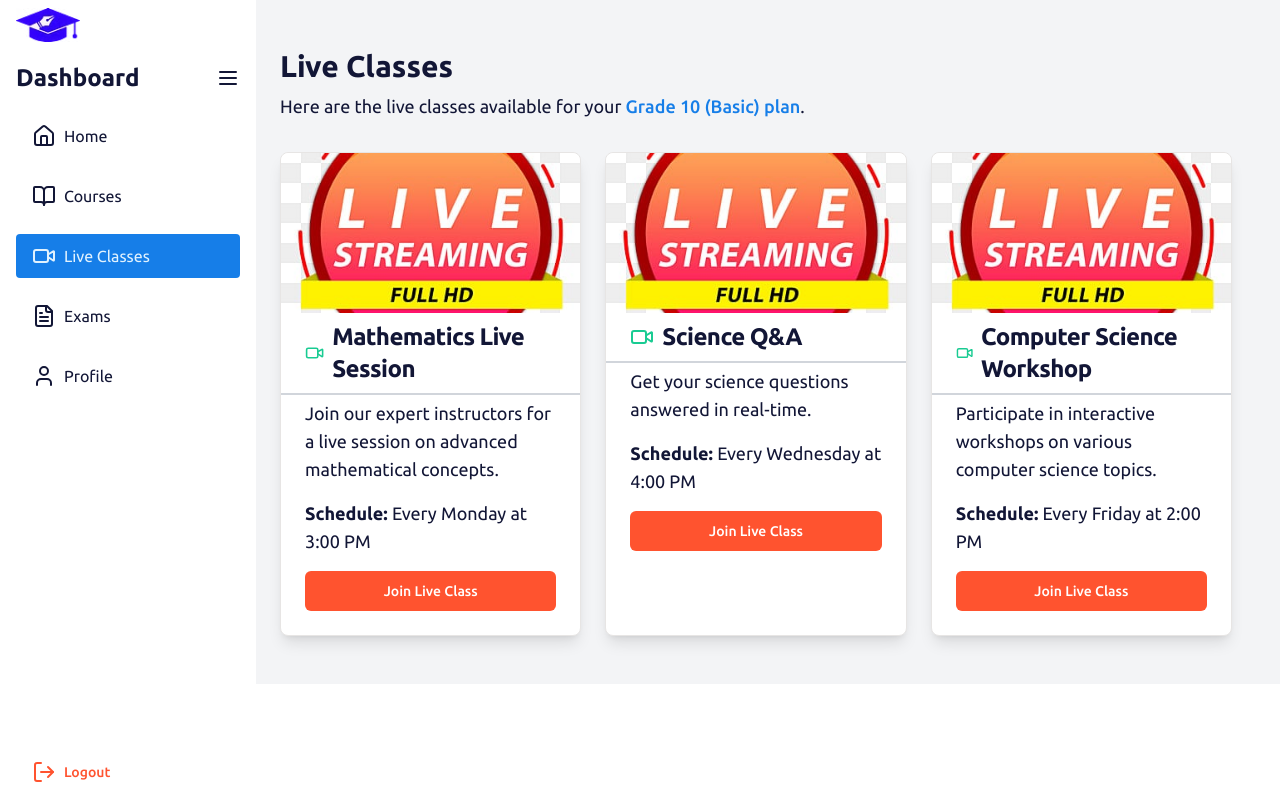
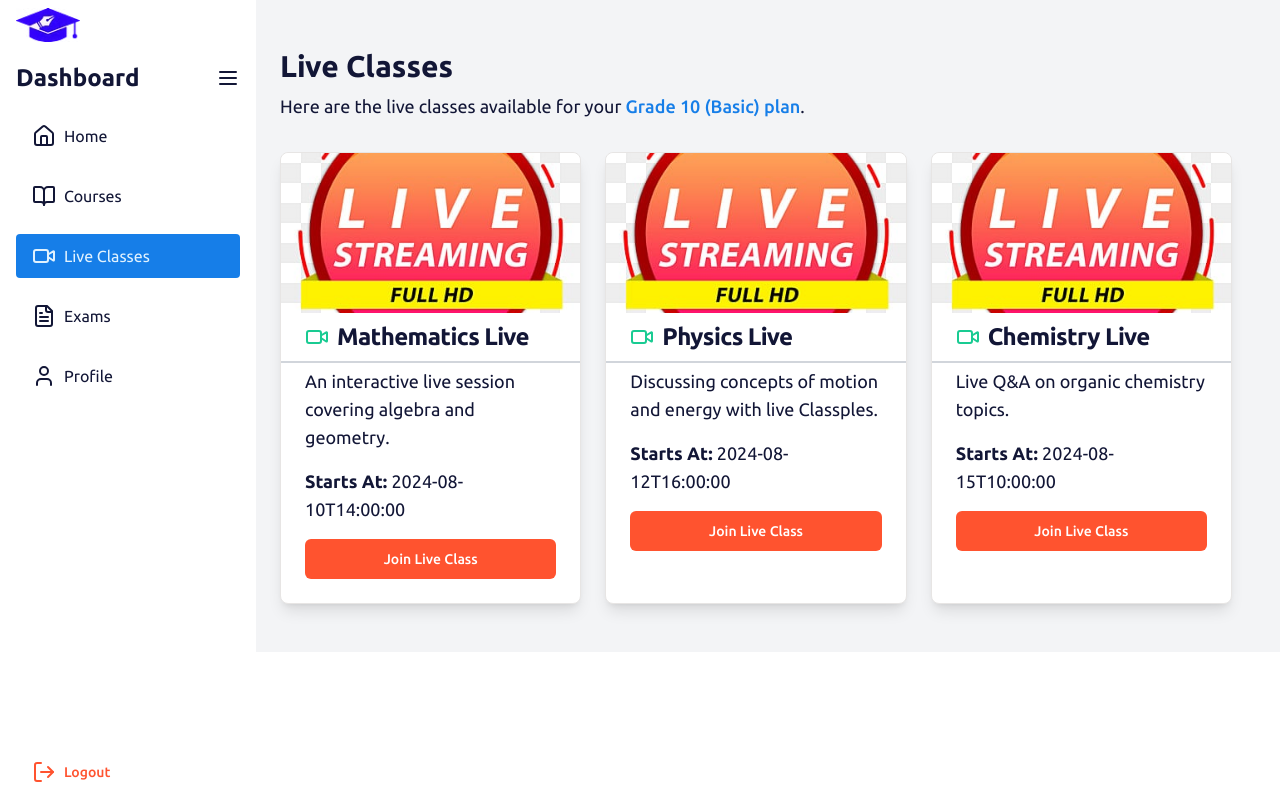
Before and after one commit to EmpAsh938/elearn, a Next.js app: page /dashboard/live-classes in a window 1280 px wide. Built offline with nearby package versions, Linux system fonts and the light colour scheme.

Commit message:
live class stream fixed & admin creation

```diff
--- a/app/admin/live-classes/page.tsx
+++ b/app/admin/live-classes/page.tsx
@@ -2,16 +2,16 @@
 
 import { useState } from "react";
 import { CreateDialog } from "@/components/admin/live-classes/create";
-import LiveExamCard from "@/components/admin/live-classes/card";
+import LiveClassCard from "@/components/admin/live-classes/card";
 
-interface LiveExam {
+interface LiveClass {
     title: string;
     description: string;
     startTime: string;
     duration: number;
 }
 
-const initialLiveExams: LiveExam[] = [
+const initialLiveClass: LiveClass[] = [
     {
         title: "Mathematics Live",
         description: "An interactive live session covering algebra and geometry.",
@@ -20,7 +20,7 @@ const initialLiveExams: LiveExam[] = [
     },
     {
         title: "Physics Live",
-        description: "Discussing concepts of motion and energy with live examples.",
+        description: "Discussing concepts of motion and energy with live Classples.",
         startTime: "2024-08-12T16:00:00",
         duration: 45,
     },
@@ -33,35 +33,35 @@ const initialLiveExams: LiveExam[] = [
 ];
 
 export default function LiveClasses() {
-    const [liveExams, setLiveExams] = useState(initialLiveExams);
+    const [liveClass, setLiveClass] = useState(initialLiveClass);
 
-    const handleEdit = (index: number, updatedExam: LiveExam) => {
-        setLiveExams((prevExams) =>
-            prevExams.map((exam, i) => (i === index ? updatedExam : exam))
+    const handleEdit = (index: number, updatedClass: LiveClass) => {
+        setLiveClass((prevClass) =>
+            prevClass.map((Class, i) => (i === index ? updatedClass : Class))
         );
     };
 
     const handleDelete = (index: number) => {
-        setLiveExams((prevExams) => prevExams.filter((_, i) => i !== index));
+        setLiveClass((prevClass) => prevClass.filter((_, i) => i !== index));
     };
 
-    const handleCreate = () => {
-
-    }
+    const handleCreate = (newClass: LiveClass) => {
+        setLiveClass((prevClass) => [...prevClass, newClass]);
+    };
 
     return (
         <>
-            <h2 className="text-2xl font-bold text-darkNavy mb-4">Live Exams</h2>
+            <h2 className="text-2xl font-bold text-darkNavy mb-4">Live Class</h2>
             <section>
                 <CreateDialog onCreate={handleCreate} />
                 <div className="grid grid-cols-1 md:grid-cols-2 lg:grid-cols-3 gap-4 mt-6">
-                    {liveExams.map((exam, index) => (
-                        <LiveExamCard
+                    {liveClass.map((Class, index) => (
+                        <LiveClassCard
                             key={index}
-                            title={exam.title}
-                            description={exam.description}
-                            startTime={new Date(exam.startTime).toLocaleString()}
-                            duration={exam.duration}
+                            title={Class.title}
+                            description={Class.description}
+                            startTime={new Date(Class.startTime).toLocaleString()}
+                            duration={Class.duration}
                             onEdit={(title, description, startTime, duration) =>
                                 handleEdit(index, { title, description, startTime, duration })
                             }
--- a/app/dashboard/live-classes/page.tsx
+++ b/app/dashboard/live-classes/page.tsx
@@ -8,6 +8,7 @@ import { Button } from "@/components/ui/button";
 import { Video } from 'lucide-react';
 import Image from 'next/image';
 import Link from "next/link";
+import { useRouter } from "next/navigation";
 
 // Sample data for subscribed plans and their live classes
 const liveClassesData = {
@@ -15,31 +16,38 @@ const liveClassesData = {
     classes: [
         {
             id: 1,
-            name: "Mathematics Live Session",
-            description: "Join our expert instructors for a live session on advanced mathematical concepts.",
-            schedule: "Every Monday at 3:00 PM",
-            thumbnail: "/images/live-session.jpg"
+            title: "Mathematics Live",
+            description: "An interactive live session covering algebra and geometry.",
+            startTime: "2024-08-10T14:00:00",
+            duration: 60,
+            thumbnail: "/images/live-session.jpg",
         },
         {
-            id: 2,
-            name: "Science Q&A",
-            description: "Get your science questions answered in real-time.",
-            schedule: "Every Wednesday at 4:00 PM",
-            thumbnail: "/images/live-session.jpg"
+            id: 10,
+            title: "Physics Live",
+            description: "Discussing concepts of motion and energy with live Classples.",
+            startTime: "2024-08-12T16:00:00",
+            duration: 45,
+            thumbnail: "/images/live-session.jpg",
         },
         {
-            id: 3,
-            name: "Computer Science Workshop",
-            description: "Participate in interactive workshops on various computer science topics.",
-            schedule: "Every Friday at 2:00 PM",
-            thumbnail: "/images/live-session.jpg"
-        }
+            id: 100,
+            title: "Chemistry Live",
+            description: "Live Q&A on organic chemistry topics.",
+            startTime: "2024-08-15T10:00:00",
+            duration: 30,
+            thumbnail: "/images/live-session.jpg",
+        },
     ]
 };
 
 export default function LiveClasses() {
     const [plan, setPlan] = useState(liveClassesData);
+    const router = useRouter();
 
+    const handleJoinLiveClass = (liveClass: any) => {
+        router.push(`/dashboard/live-classes/${liveClass.id}`);
+    };
     return (
         <div className="p-6">
             <section className="mb-8">
@@ -53,18 +61,18 @@ export default function LiveClasses() {
                 {plan.classes.map(liveClass => (
                     <Card key={liveClass.id} className="bg-white shadow-lg">
                         <div className="relative w-full h-40">
-                            <Image src={liveClass.thumbnail} alt={liveClass.name} layout="fill" objectFit="cover" className="rounded-t-lg" />
+                            <Image src={liveClass.thumbnail} alt={liveClass.title} layout="fill" objectFit="cover" className="rounded-t-lg" />
                         </div>
                         <CardHeader className="py-2 border-b-2 border-gray-300 mb-1">
                             <CardTitle className="text-2xl font-bold text-darkNavy flex items-center">
-                                <Video className="mr-2 text-green" /> {liveClass.name}
+                                <Video className="mr-2 text-green" /> {liveClass.title}
                             </CardTitle>
                         </CardHeader>
                         <CardContent>
                             <p className="text-lg text-darkNavy mb-4">{liveClass.description}</p>
-                            <p className="text-lg text-darkNavy mb-4"><strong>Schedule:</strong> {liveClass.schedule}</p>
+                            <p className="text-lg text-darkNavy mb-4"><strong>Starts At:</strong> {liveClass.startTime}</p>
                             <Link href={`/dashboard/live-classes/${liveClass.id}`}>
-                                <Button className="bg-red text-white w-full">Join Live Class</Button>
+                                <Button className="bg-red text-white w-full" onClick={() => handleJoinLiveClass(liveClass)}>Join Live Class</Button>
                             </Link>
                         </CardContent>
                     </Card>
--- a/components/admin/live-classes/create.tsx
+++ b/components/admin/live-classes/create.tsx
@@ -1,5 +1,5 @@
-import { useState } from "react"
-import { Button } from "@/components/ui/button"
+import { useState } from "react";
+import { Button } from "@/components/ui/button";
 import {
     Dialog,
     DialogContent,
@@ -8,33 +8,35 @@ import {
     DialogHeader,
     DialogTitle,
     DialogTrigger,
-} from "@/components/ui/dialog"
-import { Input } from "@/components/ui/input"
-import { Label } from "@/components/ui/label"
+} from "@/components/ui/dialog";
+import { Input } from "@/components/ui/input";
+import { Label } from "@/components/ui/label";
 
 export function CreateDialog({ onCreate }: { onCreate: (newClass: LiveClass) => void }) {
-    const [title, setTitle] = useState("")
-    const [streamLink, setStreamLink] = useState("")
-    const [description, setDescription] = useState("")
-    const [startTime, setStartTime] = useState("")
-    const [duration, setDuration] = useState(60)
+    const [title, setTitle] = useState<string>("");
+    const [streamLink, setStreamLink] = useState<string>("");
+    const [description, setDescription] = useState<string>("");
+    const [startTime, setStartTime] = useState<string>(new Date().toISOString().slice(0, 16)); // Format the current date-time
+    const [duration, setDuration] = useState<number>(60);
 
     const handleCreate = () => {
-        const newLiveClass = {
+        const newLiveClass: LiveClass = {
             title,
             streamLink,
             description,
-            startTime,
-            duration
-        }
-        onCreate(newLiveClass)
+            startTime, // Keep this as a string because it's in the correct format for ISO datetime
+            duration,
+        };
+
+        onCreate(newLiveClass);
+
         // Reset form fields
-        setTitle("")
-        setStreamLink("")
-        setDescription("")
-        setStartTime("")
-        setDuration(60)
-    }
+        setTitle("");
+        setStreamLink("");
+        setDescription("");
+        setStartTime(new Date().toISOString().slice(0, 16)); // Reset to current date-time
+        setDuration(60);
+    };
 
     return (
         <Dialog>
@@ -112,13 +114,13 @@ export function CreateDialog({ onCreate }: { onCreate: (newClass: LiveClass) =>
                 </DialogFooter>
             </DialogContent>
         </Dialog>
-    )
+    );
 }
 
 interface LiveClass {
-    title: string
-    streamLink: string
-    description: string
-    startTime: string
-    duration: number
+    title: string;
+    streamLink: string;
+    description: string;
+    startTime: string; // Keeping startTime as a string for datetime-local input
+    duration: number;
 }
--- a/package.json
+++ b/package.json
@@ -25,7 +25,7 @@
     "clsx": "^2.1.1",
     "date-fns": "^3.6.0",
     "embla-carousel-react": "^8.1.7",
-    "hls.js": "^1.5.13",
+    "hls.js": "^1.5.15",
     "lucide-react": "^0.416.0",
     "next": "14.2.5",
     "react": "^18",
```
Also changed, not shown: app/dashboard/live-classes/[id]/page.tsx (+41 -25 lines), 1 other file (tests, documents, lock files or other folders).
